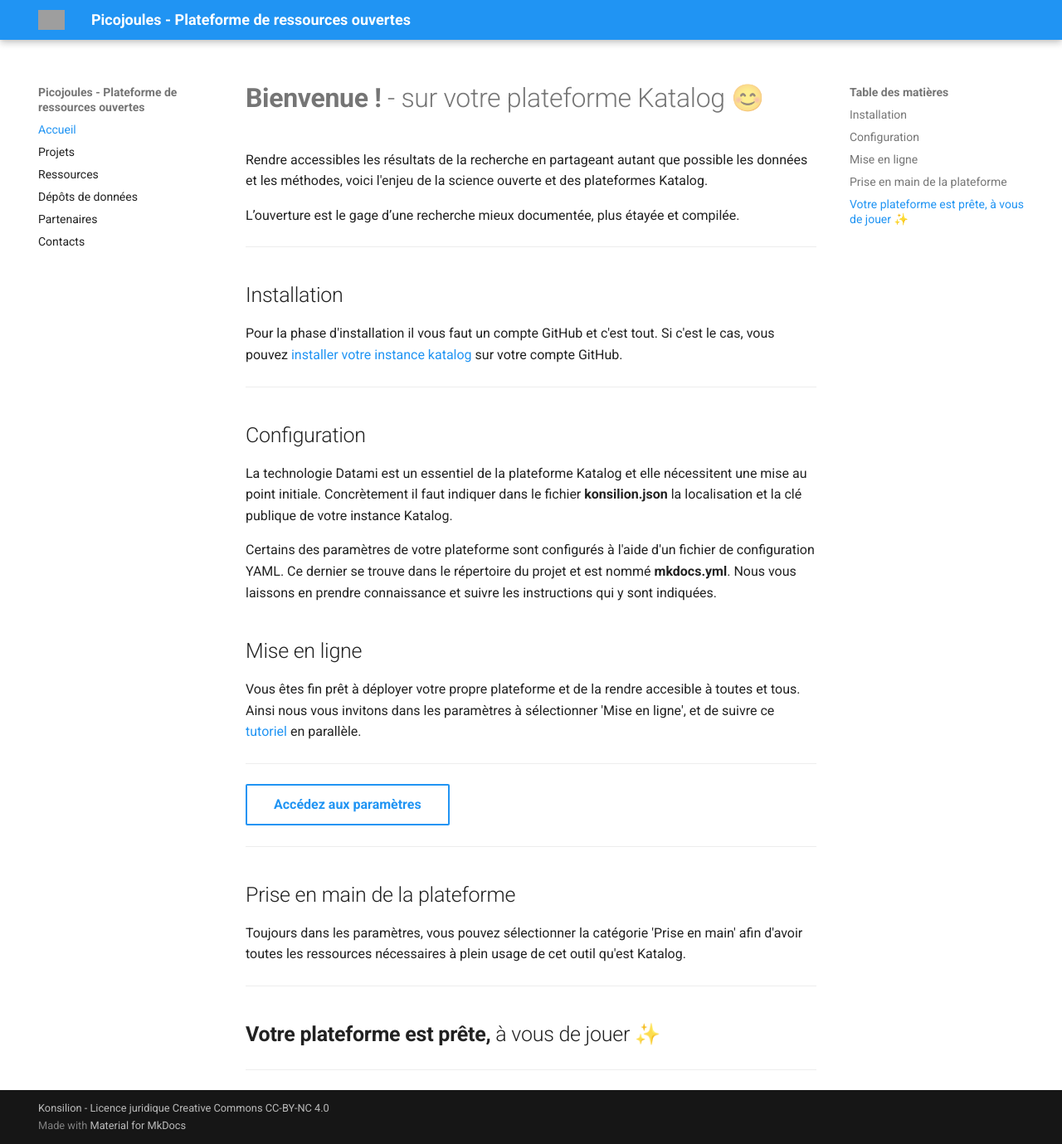
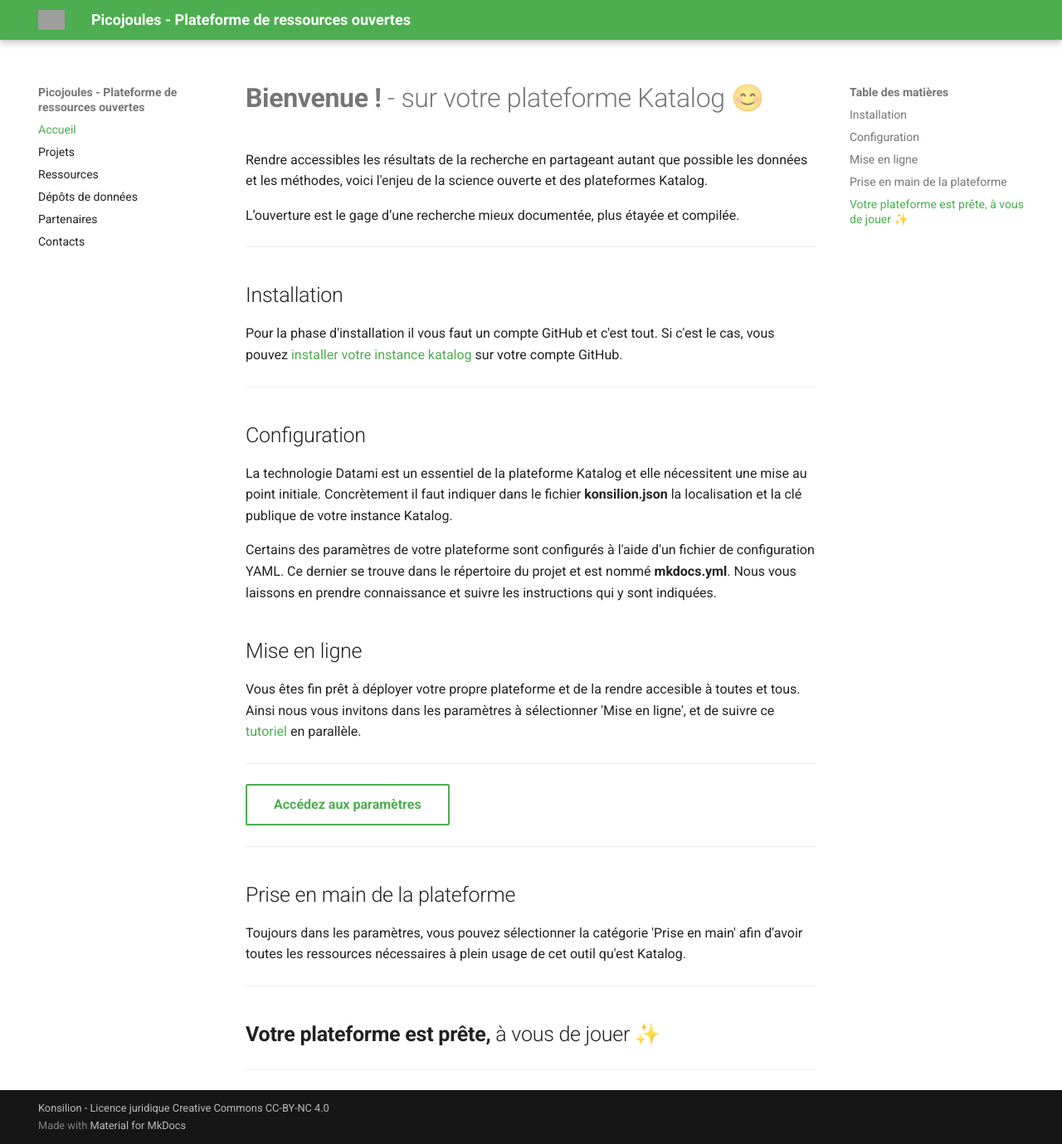
Before and after one commit to Konsilion/katalog-template, an MkDocs documentation site: the page built from docs/index.md, in a window 1280 px wide and 1379 px high. Shown: the whole window at 83% size. Built offline with MkDocs 1.6.1 and Material for MkDocs 9.7.7, drawn with Linux system fonts in a browser that asks for light colours; grey boxes are pictures that could not be loaded.

Commit message:
Update mkdocs.yml

```diff
--- a/mkdocs.yml
+++ b/mkdocs.yml
@@ -44,8 +44,8 @@ site_description: Une plateforme de science ouverte et open-data, pour la Low-te
 theme:
     language: fr
     palette:
-        primary: blue
-        accent: green
+        primary: green
+        accent: blue
         scheme: default
     logo: https://konsilion.fr/wp/wp-content/uploads/2022/08/image-250x300.png
     favicon: https://konsilion.fr/wp/wp-content/uploads/2022/08/image-250x300.png
```
